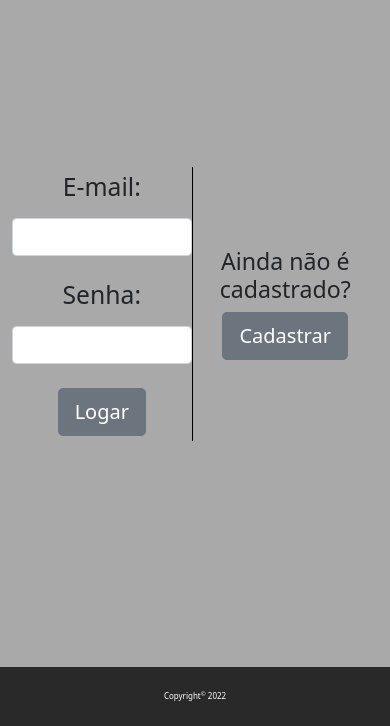
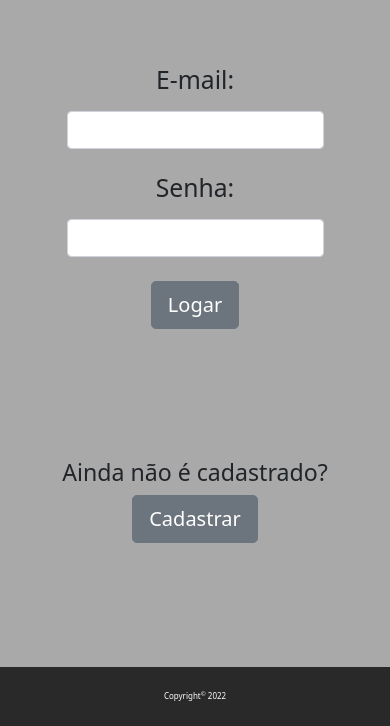
Before and after one commit to Brechot/ProjetoIntg---Cotil, a PHP site: page /Login.html in a window 390 px wide. Shown: the part 118-844 px from the top of the page. Run offline with PHP 8.4, Linux system fonts and the light colour scheme; some libraries are stand-ins or nearby versions.

Commit message:
responsividade do longin anacabada

```diff
--- a/Site/css.css
+++ b/Site/css.css
@@ -36,7 +36,7 @@ body{
 .logo a:hover {
   color: gray !important;
 }
-.logo a:active {
+.icon a:active {
   color:white;
   background-color:whitesmoke;
 }
--- a/Site/respon.css
+++ b/Site/respon.css
@@ -37,4 +37,12 @@
 		margin-right: auto;
 		font-size: 8px;
 	}
+	.login{
+		flex-direction: column;
+	}
+	.risco{
+		width: 1px;
+		height: 0%;
+		width: 45%;
+	}
 }
```
